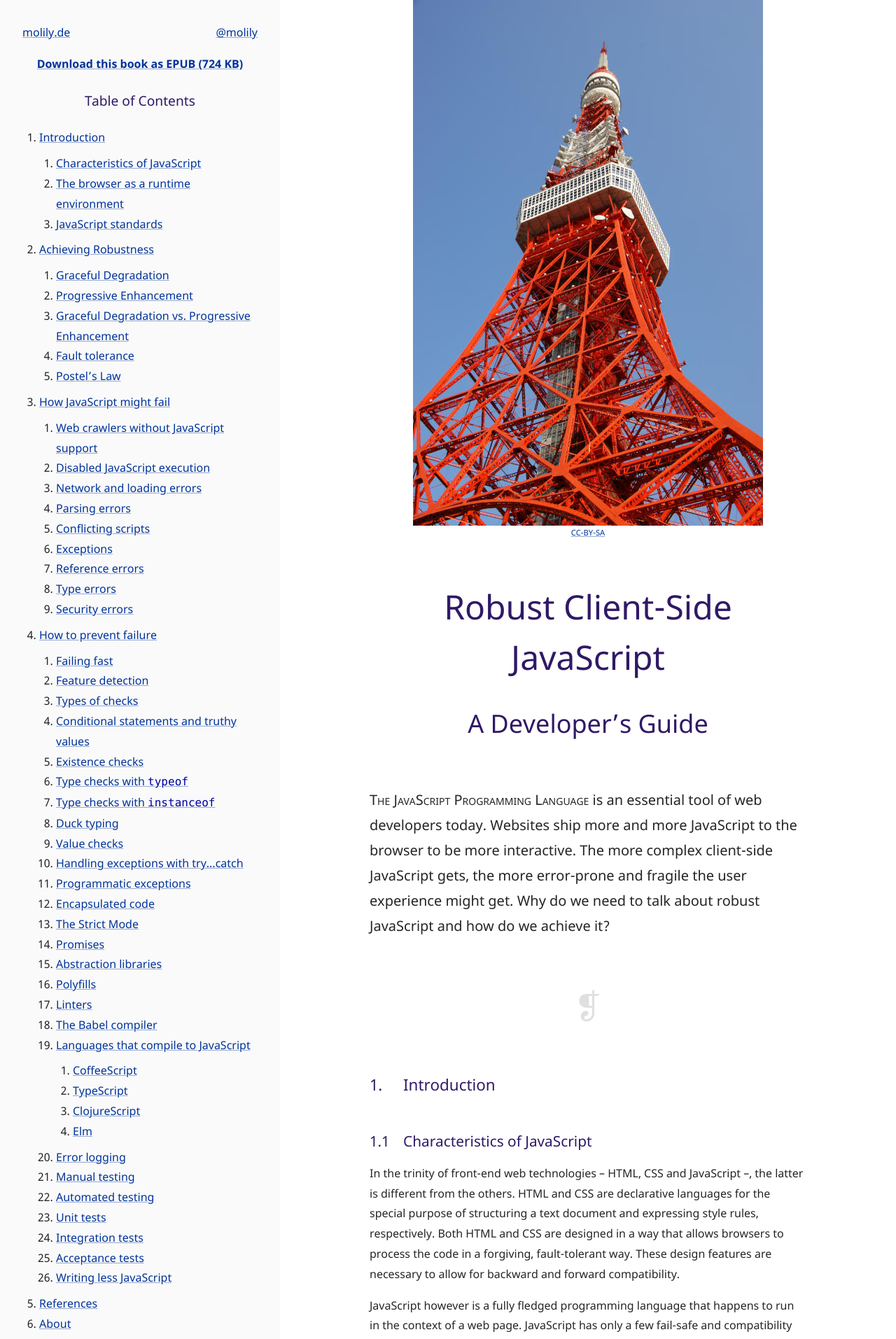
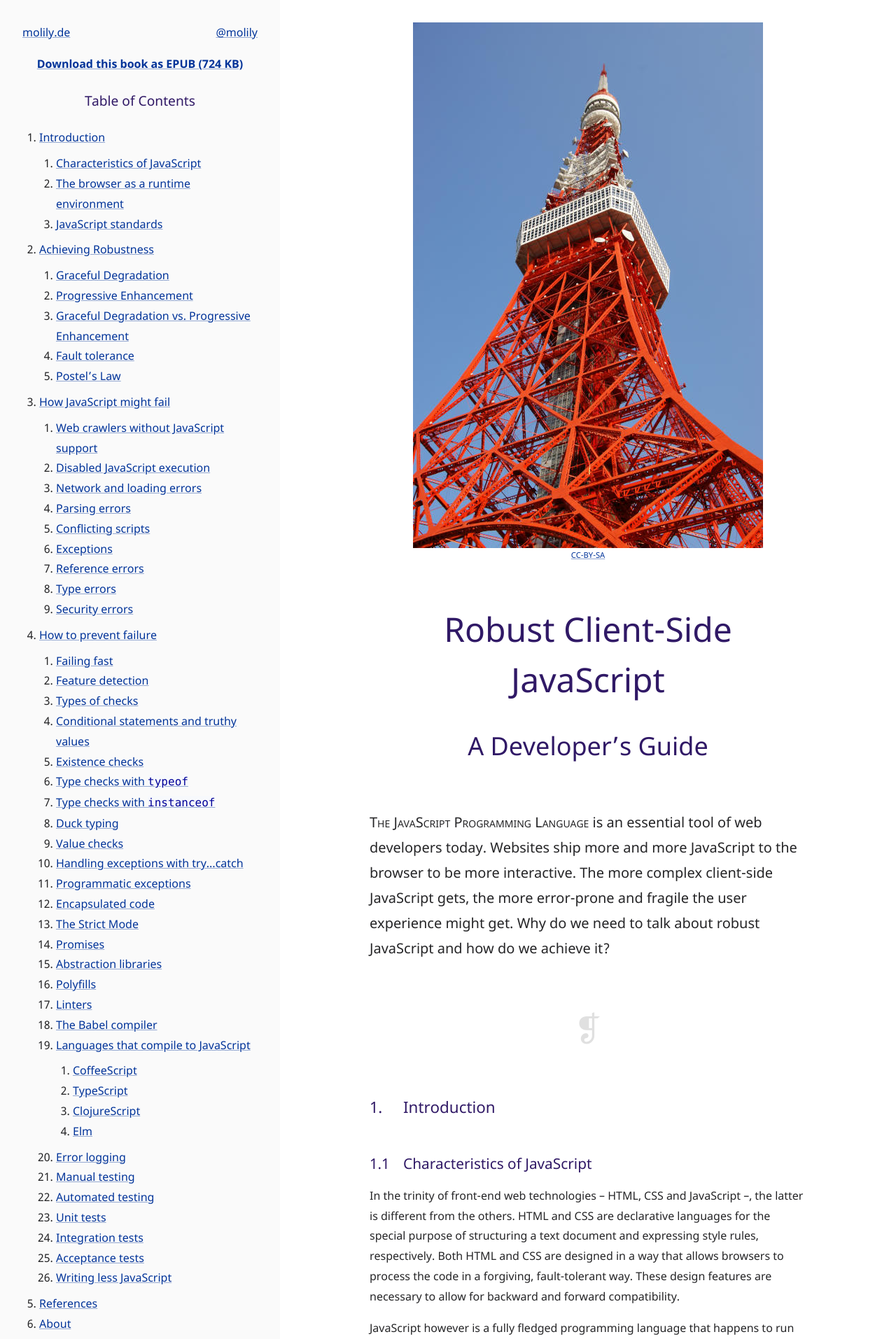
Before and after one commit to molily/molily.de, a Jekyll site: the page built from _posts/2017-12-21-robust-javascript.md, in a window 1280 px wide. Shown: the top 1913 px of the page at 70% size. Built offline with Jekyll 4.4.1, drawn with Linux system fonts in a browser that asks for light colours.

Commit message:
Book cover margins

```diff
--- a/css/book.scss
+++ b/css/book.scss
@@ -259,6 +259,7 @@ caption {
  */
 
 #cover {
+  margin: 2rem 0;
   text-align: center;
   line-height: 1;
 }
```
